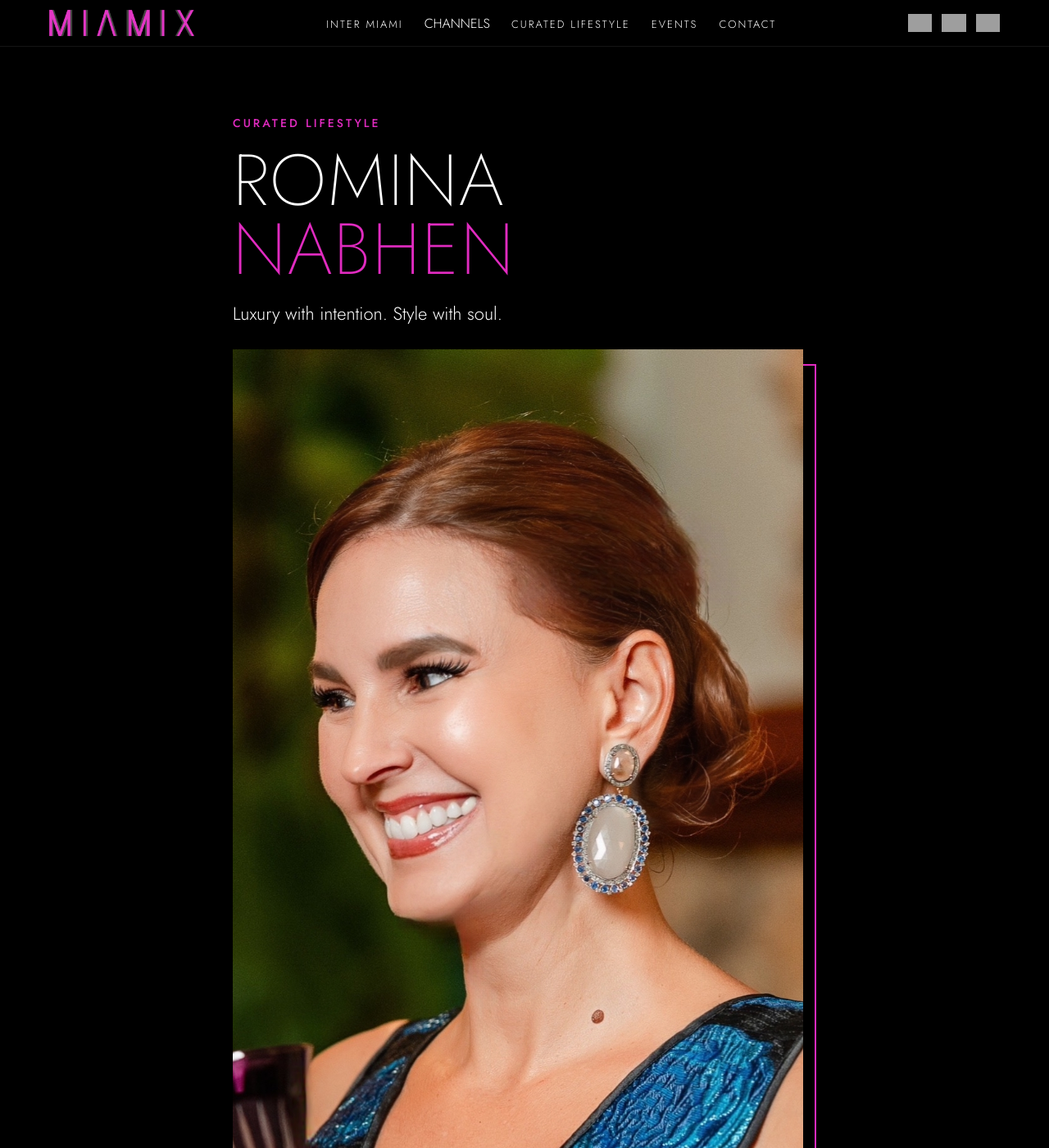
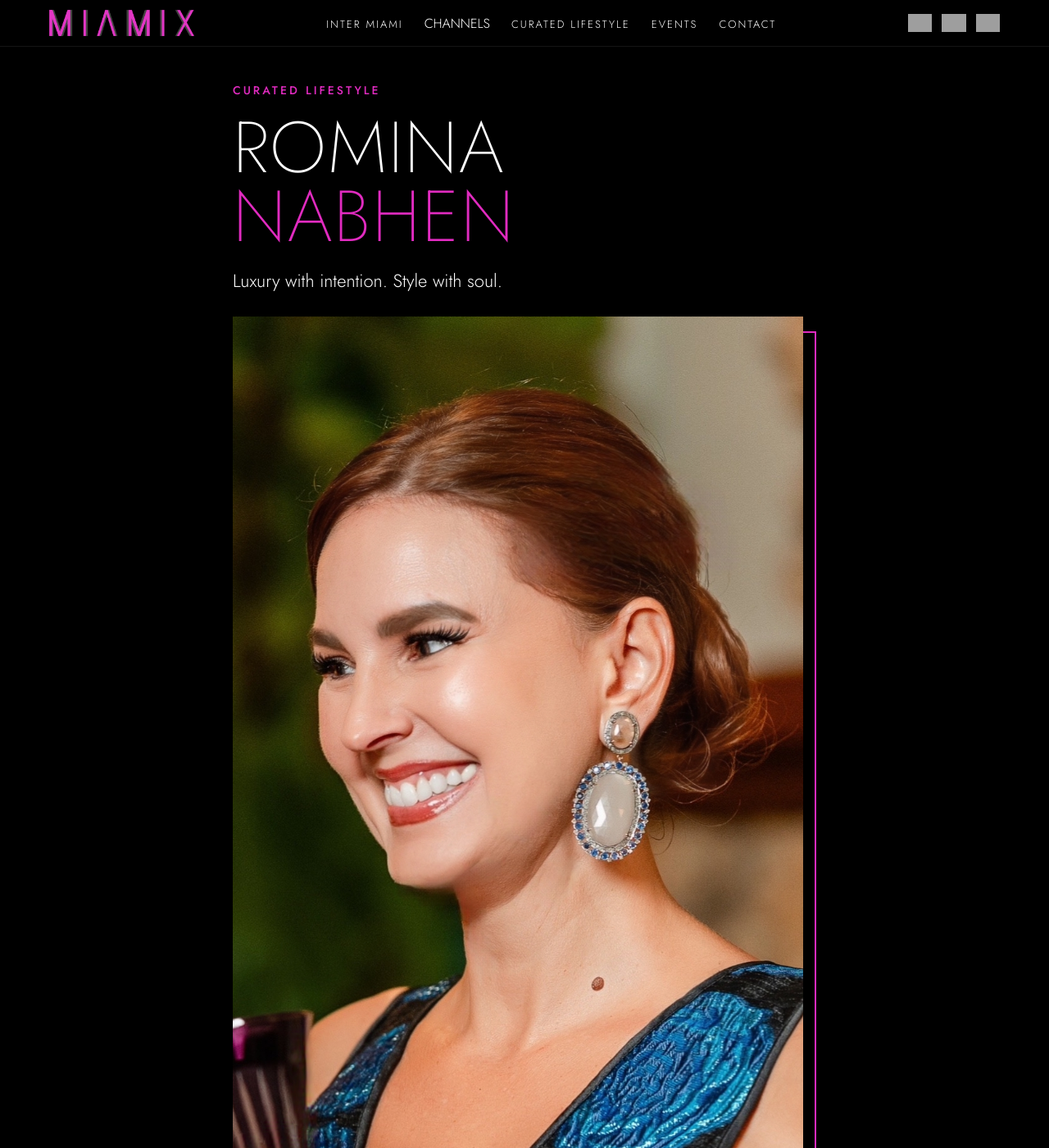
Before and after one commit to MIAMIX-io/MIAMIX.VIP-Site, a Jekyll site: the page built from curated-lifestyle.html, in a window 1280 px wide and 1400 px high. Shown: the whole window at 82% size. Built offline with Jekyll 4.4.1, drawn with Linux system fonts in a browser that asks for light colours; grey boxes are pictures that could not be loaded.

Commit message:
Update curated-lifestyle.html

```diff
--- a/curated-lifestyle.html
+++ b/curated-lifestyle.html
@@ -24,7 +24,7 @@ layout: null
     <style>
         .curated-page .wrap { padding-left: 24px; padding-right: 24px; }
         /* HERO - single column, headshot right under tagline */
-        .romina-hero { padding: 140px 0 70px; background: #000; }
+        .romina-hero { padding: 100px 0 70px; background: #000; }
         .romina-hero-single { max-width: 760px; margin: 0 auto; }
         .romina-eyebrow { color: #E12BC0; font-size: 14px; letter-spacing: 3px; text-transform: uppercase; font-weight: 500; display: block; margin-bottom: 18px; }
         .romina-name { font-family: 'Jost', sans-serif; font-weight: 200; font-size: clamp(52px, 7vw, 88px); line-height: .95; letter-spacing: .02em; text-transform: uppercase; color: #fff; margin: 0 0 22px; }
@@ -68,7 +68,7 @@ layout: null
         .curated-card .read { display: inline-block; margin-top: 14px; color: #E12BC0; font-size: 12px; letter-spacing: 2px; text-transform: uppercase; }
         @media (max-width: 900px) {
             .bio-grid { grid-template-columns: 1fr; gap: 36px; }
-            .romina-hero { padding-top: 120px; }
+            .romina-hero { padding-top: 92px; }
             .curated-grid { grid-template-columns: 1fr 1fr; }
         }
         @media (max-width: 600px) {
```
